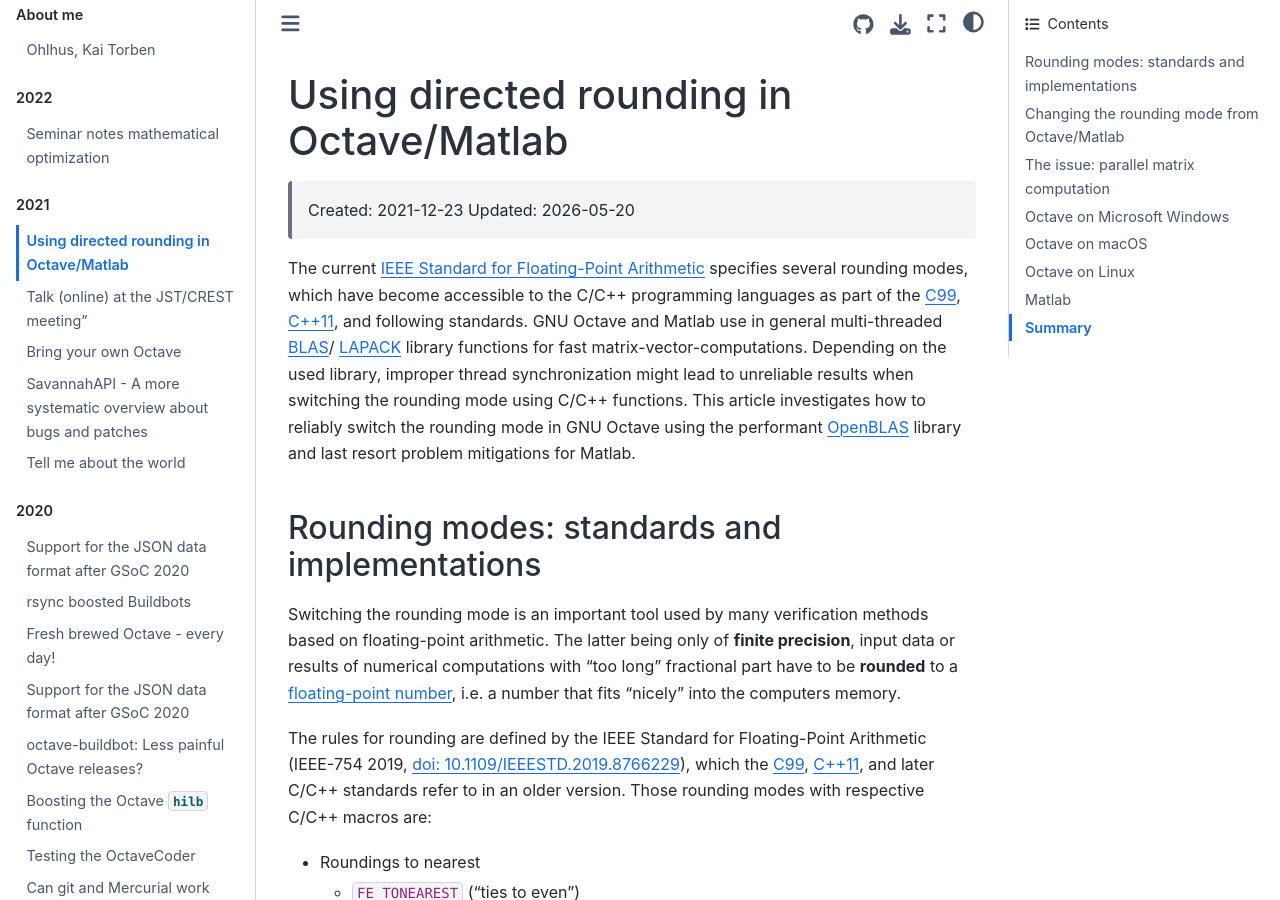
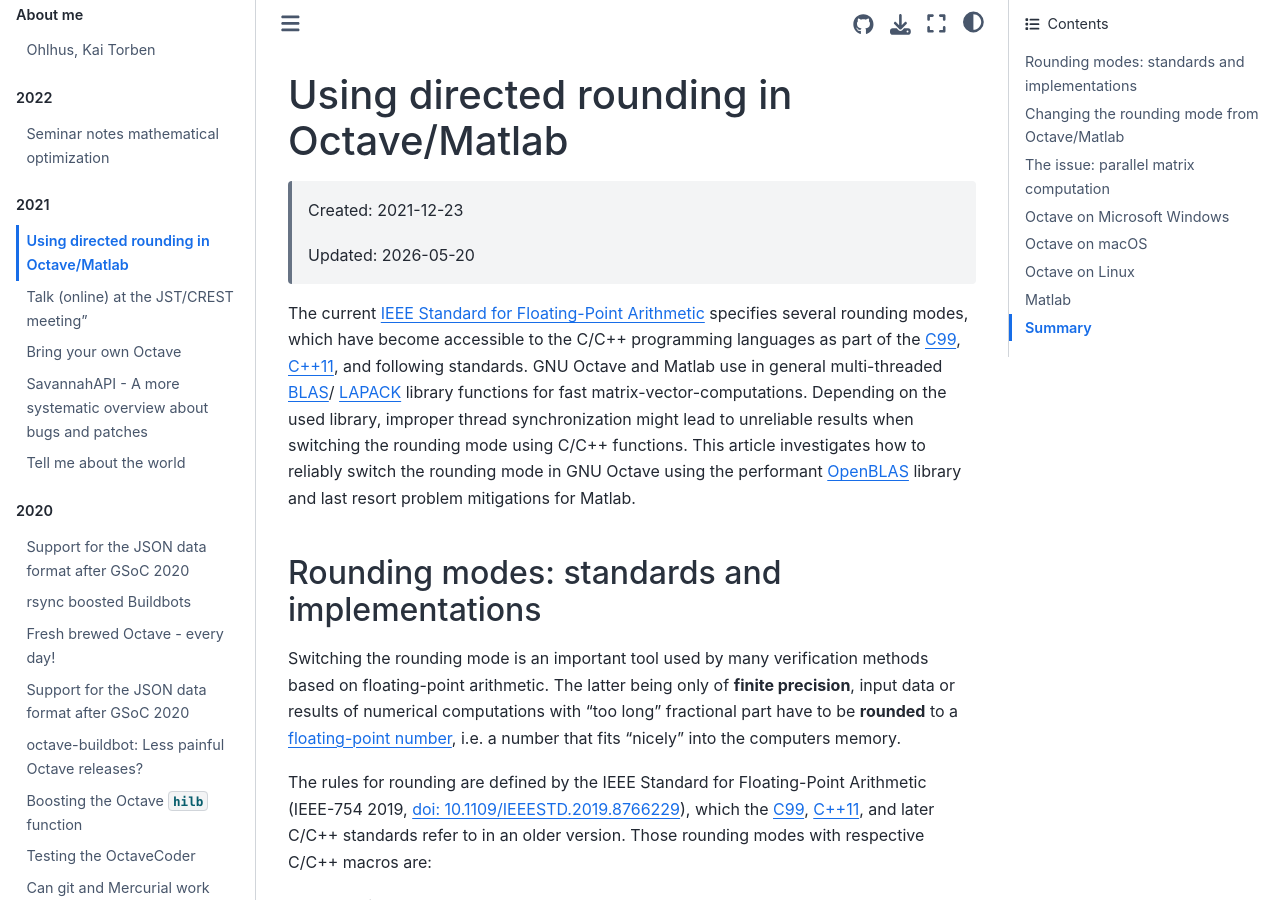
Before and after one commit to siko1056/siko1056.github.io, a Jupyter Book: the page built from blog/2021/12/23/octave-matlab-directed-rounding.md, in a window 1280 px wide and 900 px high. Built offline with Jupyter Book 1.0.4 settings and Sphinx 7.4.7 and the Sphinx Book theme 1.1.4, drawn with Linux system fonts in a browser that asks for light colours; part of the change alters nothing that is shown.

```diff
--- a/blog/2021/12/23/octave-matlab-directed-rounding.md
+++ b/blog/2021/12/23/octave-matlab-directed-rounding.md
@@ -1,6 +1,7 @@
 # Using directed rounding in Octave/Matlab
 
 > Created: 2021-12-23
+>
 > Updated: 2026-05-20
 
 The current
@@ -357,7 +358,7 @@ like in the screenshot below:
 > As part of this project,
 > on 2022-09-22 the OpenBLAS project accepted a patch for Apple M1+ (aarch64 architecture)
 > with the OpenBLAS release v0.3.22:
-> [](https://github.com/OpenMathLib/OpenBLAS/commit/84453b924fe7695029cad974dfe0cf7bf6ffe0f6).
+> [84453b9](https://github.com/OpenMathLib/OpenBLAS/commit/84453b924fe7695029cad974dfe0cf7bf6ffe0f6).
 >
 > Full credit for the idea of this patch is to Masahide Kashiwagi in the previously mentioned
 > [blog post on Apple M1 chips](http://verifiedby.me/adiary/0158).
```
